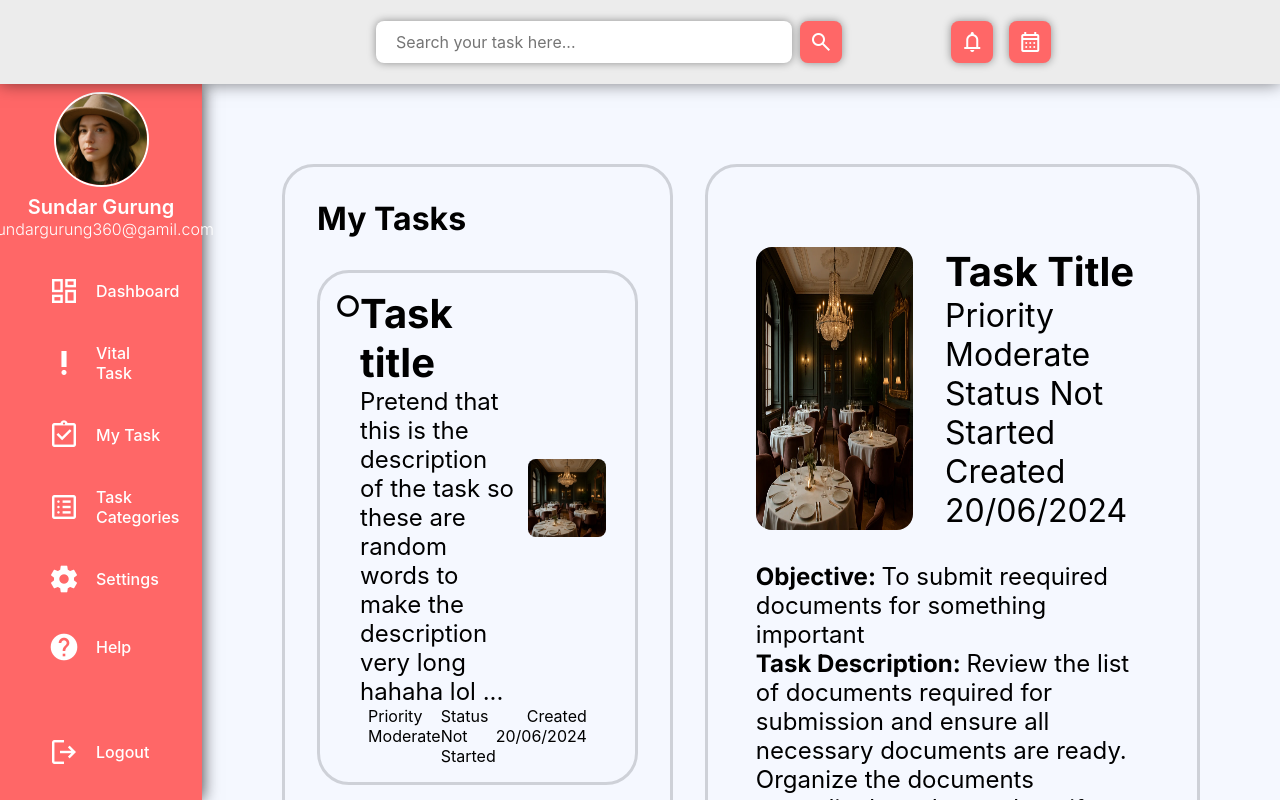
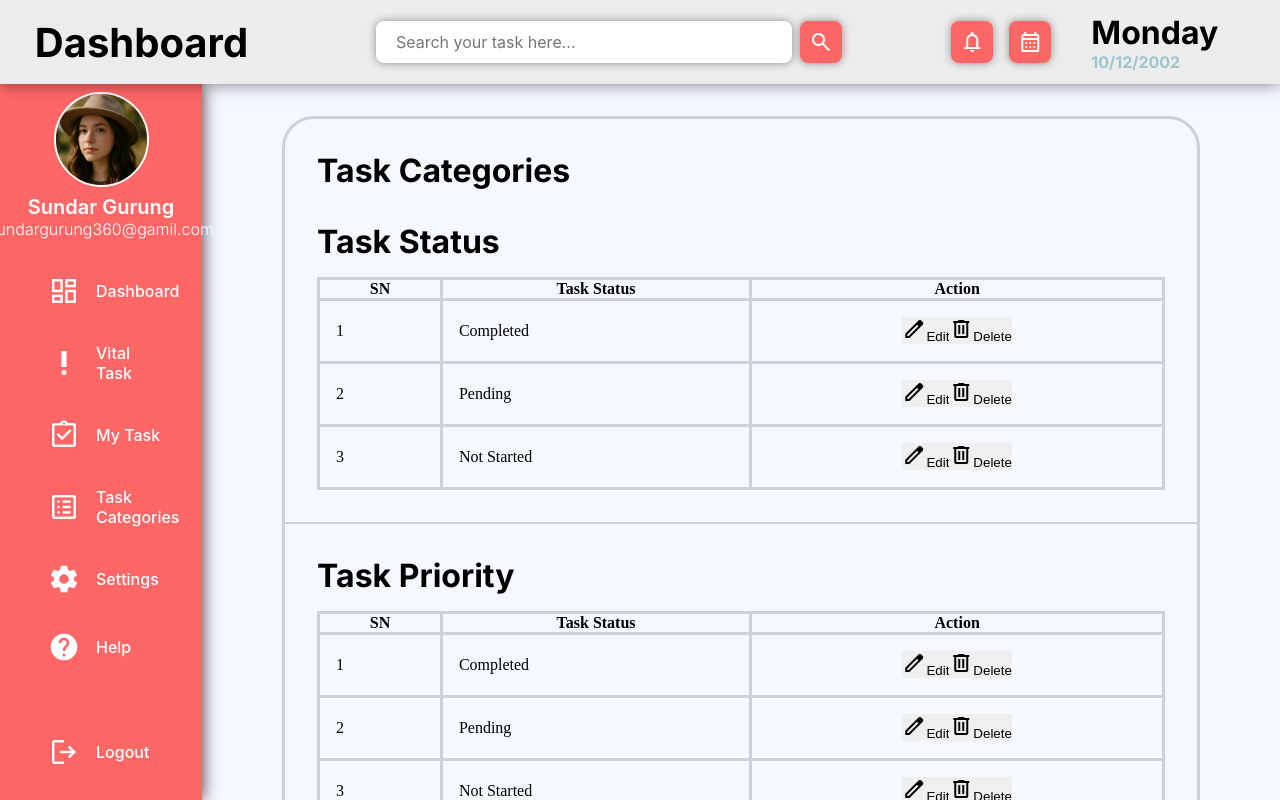
Before and after one commit to pewpil/to-do-app, a React (Vite) app: page / in a window 1280 px wide. Built offline with nearby package versions, Linux system fonts and the light colour scheme; a web font is replaced by a local one.

Commit message:
designing the buttons in the table in taskcategories initiated

```diff
--- a/src/App.jsx
+++ b/src/App.jsx
@@ -14,9 +14,9 @@
 function App() {
   return (
     <div id={styles.app}>
-	  <TopBar></TopBar>
+	  <TopBar title="Dashboard" date="10/12/2002" day="Monday"></TopBar>
 	  <SideBar></SideBar>
-	  <MyTask></MyTask>
+	  <TaskCategories></TaskCategories>
     </div>
   );
 }
```
